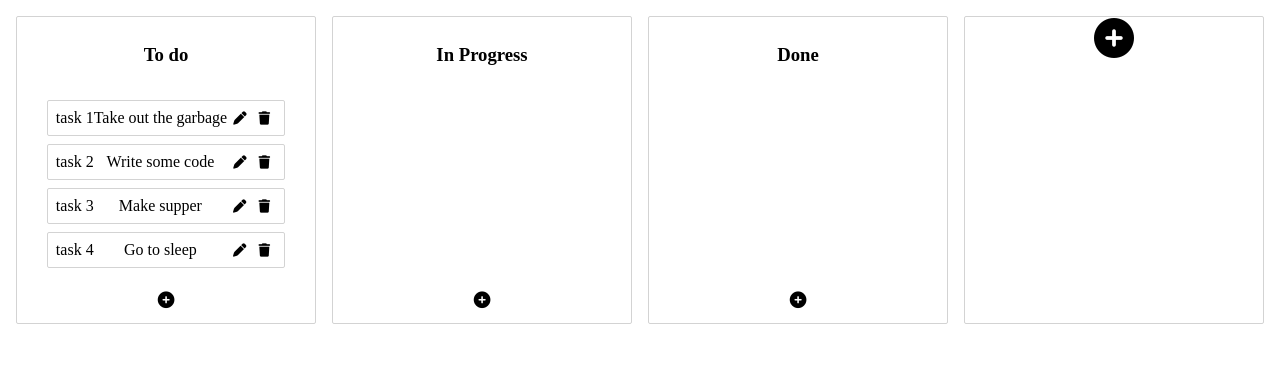
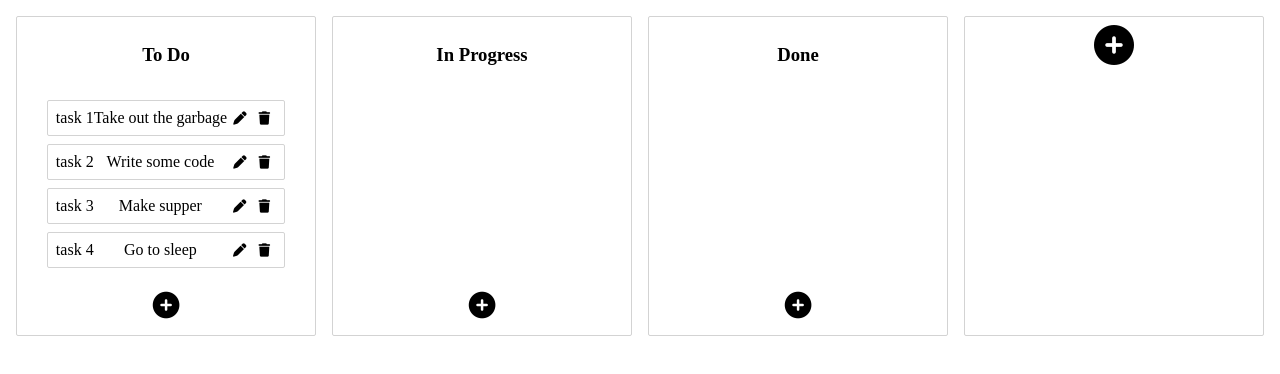
Before and after one commit to notayogilee/Luana-and-Lee-Task-Board, a React (Create React App) app: page / in a window 1280 px wide. Shown: the top 374 px of the page. Built offline with nearby package versions, Linux system fonts and the light colour scheme; the HTML template or start-up script is replaced by a standard one.

Commit message:
add delete column feature

```diff
--- a/src/App.js
+++ b/src/App.js
@@ -10,7 +10,7 @@ display: flex;
 
 
 function App() {
-  const { state, createNewTask, deleteTask, createNewColumn, onDragStart, onDragUpdate, onDragEnd } = useColumnData();
+  const { state, createNewTask, deleteTask, createNewColumn, deleteColumn, onDragStart, onDragUpdate, onDragEnd } = useColumnData();
 
   const { tasks, columns, columnOrder } = state;
 
@@ -31,7 +31,7 @@ function App() {
               const column = columns[columnId];
               const columnTasks = column.taskIds.map(taskId => tasks[taskId]);
 
-              return <Column key={column.id} onDragEnd={onDragEnd} createNewTask={createNewTask} deleteTask={deleteTask} createNewColumn={createNewColumn} column={column} tasks={columnTasks} state={state} index={index} />;
+              return <Column key={column.id} onDragEnd={onDragEnd} createNewTask={createNewTask} deleteTask={deleteTask} createNewColumn={createNewColumn} deleteColumn={deleteColumn} column={column} tasks={columnTasks} state={state} index={index} />;
             })}
             {provided.placeholder}
           </Container>
--- a/src/components/Column.css
+++ b/src/components/Column.css
@@ -1,16 +1,21 @@
-.addColumn {
-  background: transparent;
-  border: none;
-  cursor: pointer;
-}
-
+.addColumn,
 .addTask {
   background: transparent;
   border: none;
   cursor: pointer;
-
   justify-content: space-between;
   padding: 8px;
   margin-bottom: 8px;
   border-radius: 2px;
 }
+
+.deleteColumn {
+  color: red;
+  background: transparent;
+  border: none;
+  cursor: pointer;
+  justify-content: space-between;
+  padding: 8px;
+  margin-bottom: 8px;
+  border-radius: 2px;
+}
--- a/src/components/Column.js
+++ b/src/components/Column.js
@@ -29,7 +29,7 @@ min-height: 100px;
 
 // Need min-height to be able to drag and drop onto empty column
 
-const Column = ({ column, tasks, index, state, createNewTask, deleteTask, createNewColumn, onDragEnd }) => {
+const Column = ({ column, tasks, index, state, createNewTask, deleteTask, createNewColumn, deleteColumn, onDragEnd }) => {
 
   const [newTaskTitle, setNewTaskTitle] = useState('');
   const [newTaskContent, setNewTaskContent] = useState('');
@@ -60,7 +60,15 @@ const Column = ({ column, tasks, index, state, createNewTask, deleteTask, create
             <Title
               {...provided.dragHandleProps}
             >
-              {column.title}</Title>
+              {column.title}
+              {column.title !== 'To Do' && column.title !== 'In Progress' && column.title !== 'Done' &&
+                <button onClick={() => deleteColumn(column.id)} className="deleteColumn">
+                  <i className="fas fa-times fa-lg"></i>
+                </button>
+
+              }
+            </Title>
+
             <Droppable droppableId={column.id} type="task">
               {(provided, snapshot) => (
 
@@ -110,7 +118,7 @@ const Column = ({ column, tasks, index, state, createNewTask, deleteTask, create
             <div className="newTask">
               <button className="addTask" onClick={(() => {
                 setAddTask(true);
-              })}><i className="fas fa-plus-circle fa-lg"></i></button>
+              })}><i className="fas fa-plus-circle fa-2x"></i></button>
             </div>
 
 
@@ -142,7 +150,7 @@ const Column = ({ column, tasks, index, state, createNewTask, deleteTask, create
         </Fragment>
       )
       }
-    </Draggable>
+    </Draggable >
   )
 };
 
--- a/src/hooks/useColumnData.js
+++ b/src/hooks/useColumnData.js
@@ -13,7 +13,7 @@ export default function useColumnData() {
     columns: {
       'column-1': {
         id: 'column-1',
-        title: "To do",
+        title: "To Do",
         taskIds: ['task-1', 'task-2', 'task-3', 'task-4']
       },
       'column-2': {
@@ -181,12 +181,6 @@ export default function useColumnData() {
 
     const newId = uuidv4();
 
-    console.log('newID', newId)
-
-    // const start = columns[columnId].taskIds.length;
-
-    // columns[columnId].taskIds.splice(start, 0, newId);
-
     const newColumns = {
       ...columns,
       [newId]: {
@@ -196,13 +190,9 @@ export default function useColumnData() {
       }
     }
 
-    console.log('newCols', newColumns)
-
     const startIndex = columnOrder.length;
 
     columnOrder.splice(startIndex, 0, newId);
-
-    console.log('ColOrder', columnOrder)
 
     const newState = {
       tasks: { ...tasks },
@@ -211,16 +201,34 @@ export default function useColumnData() {
     }
 
     setState(newState);
-    // add column to columns
+  }
 
-    // add column to columnOrder
+  const deleteColumn = (columnId) => {
 
-    //setStates to columns and columnOrder
+    // remove from columnOrder,
+    const newColumnOrder = columnOrder.filter(id => id !== columnId);
 
-    //setState to state
+    // remove from columns
+    // 1) check taskIds.length
+    if (columns[columnId].taskIds.length > 0) {
+      // 3) if full ask to move before delete (alert?)
+      if (!window.confirm("Do you want to delete all tasks in this column?")) {
+        return;
+      }
+
+      // alert(deleteTasksWithColumn);
+    } else {
+      // 2) if empty => delete
+      delete columns[columnId];
+    }
+
+    setState({
+      tasks: { ...tasks },
+      columns: { ...columns },
+      columnOrder: newColumnOrder
+    })
 
   }
 
-
-  return { state, createNewTask, deleteTask, createNewColumn, onDragEnd, onDragStart, onDragUpdate };
+  return { state, createNewTask, deleteTask, createNewColumn, deleteColumn, onDragEnd, onDragStart, onDragUpdate };
 }
```
